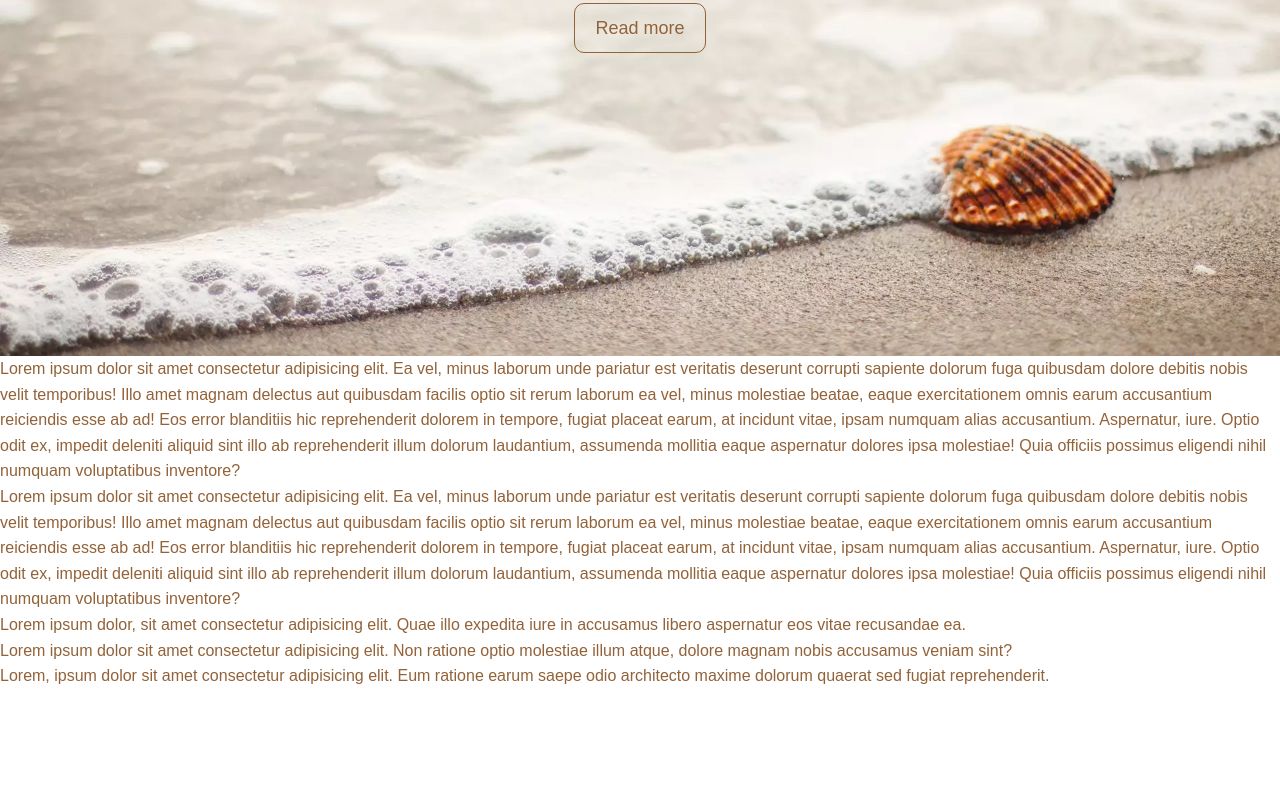
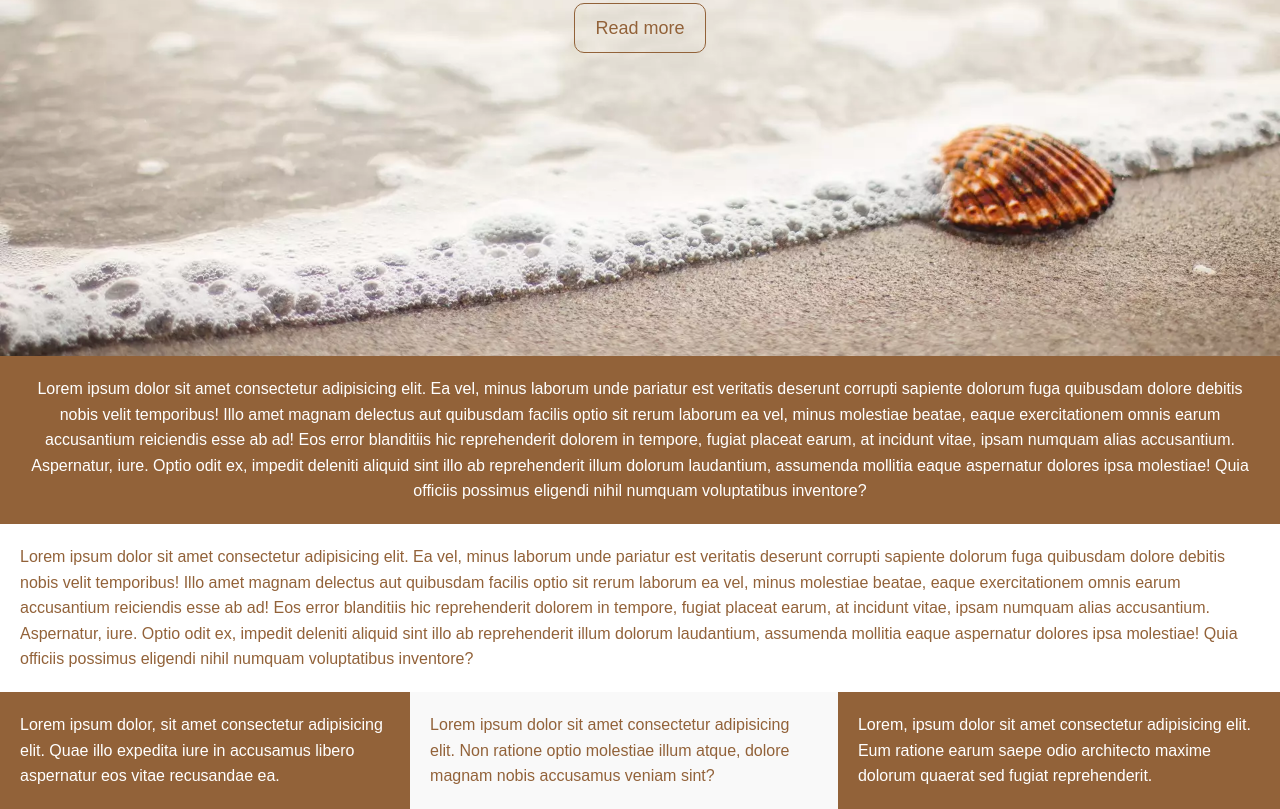
Before and after one commit to milan978gh/fullscreen-landing-page, a plain HTML site: page index.html in a window 1280 px wide. Shown: the part 444-1253 px from the top of the page. Before the commit the page ends 1133 px from the top, so only its background shows below. Drawn offline with Linux system fonts and the light colour scheme.

Commit message:
css done

```diff
--- a/css/styles.css
+++ b/css/styles.css
@@ -41,3 +41,27 @@ body{
     background: #926239;
     color: #fff;
 }
+#section-a{
+    padding: 20px;
+    background: #926239;
+    color: #fff;
+    text-align: center;
+}
+#section-b{
+    padding: 20px;
+    background: #f4f4f4
+    text-align: center;
+}
+#section-c{
+    display: flex;
+}
+#section-c div{
+    padding: 20px;
+}
+#section-c .box-1, #section-c .box-3{
+    background: #926239;
+    color: #fff;
+}
+#section-c .box-2{
+    background: #f9f9f9;
+}
--- a/index.html
+++ b/index.html
@@ -17,7 +17,7 @@
         <h1>Welcome to the Beach</h1>
         <p>Lorem ipsum dolor sit amet, consectetur adipisicing elit. Eum totam exercitationem excepturi eveniet eaque minima molestiae illum id soluta deleniti!</p>
 
-        <a href="#" class="button">Read more</a>
+        <a href="#section-a" class="button">Read more</a>
 
     </header>
 
@@ -31,11 +31,11 @@
 
     <section id="section-c">
 
-        <div class="box1">Lorem ipsum dolor, sit amet consectetur adipisicing elit. Quae illo expedita iure in accusamus libero aspernatur eos vitae recusandae ea.</div>
+        <div class="box-1">Lorem ipsum dolor, sit amet consectetur adipisicing elit. Quae illo expedita iure in accusamus libero aspernatur eos vitae recusandae ea.</div>
 
-        <div class="box2">Lorem ipsum dolor sit amet consectetur adipisicing elit. Non ratione optio molestiae illum atque, dolore magnam nobis accusamus veniam sint?</div>
+        <div class="box-2">Lorem ipsum dolor sit amet consectetur adipisicing elit. Non ratione optio molestiae illum atque, dolore magnam nobis accusamus veniam sint?</div>
 
-        <div class="box3">Lorem, ipsum dolor sit amet consectetur adipisicing elit. Eum ratione earum saepe odio architecto maxime dolorum quaerat sed fugiat reprehenderit.</div>
+        <div class="box-3">Lorem, ipsum dolor sit amet consectetur adipisicing elit. Eum ratione earum saepe odio architecto maxime dolorum quaerat sed fugiat reprehenderit.</div>
 
     </section>
 
```
